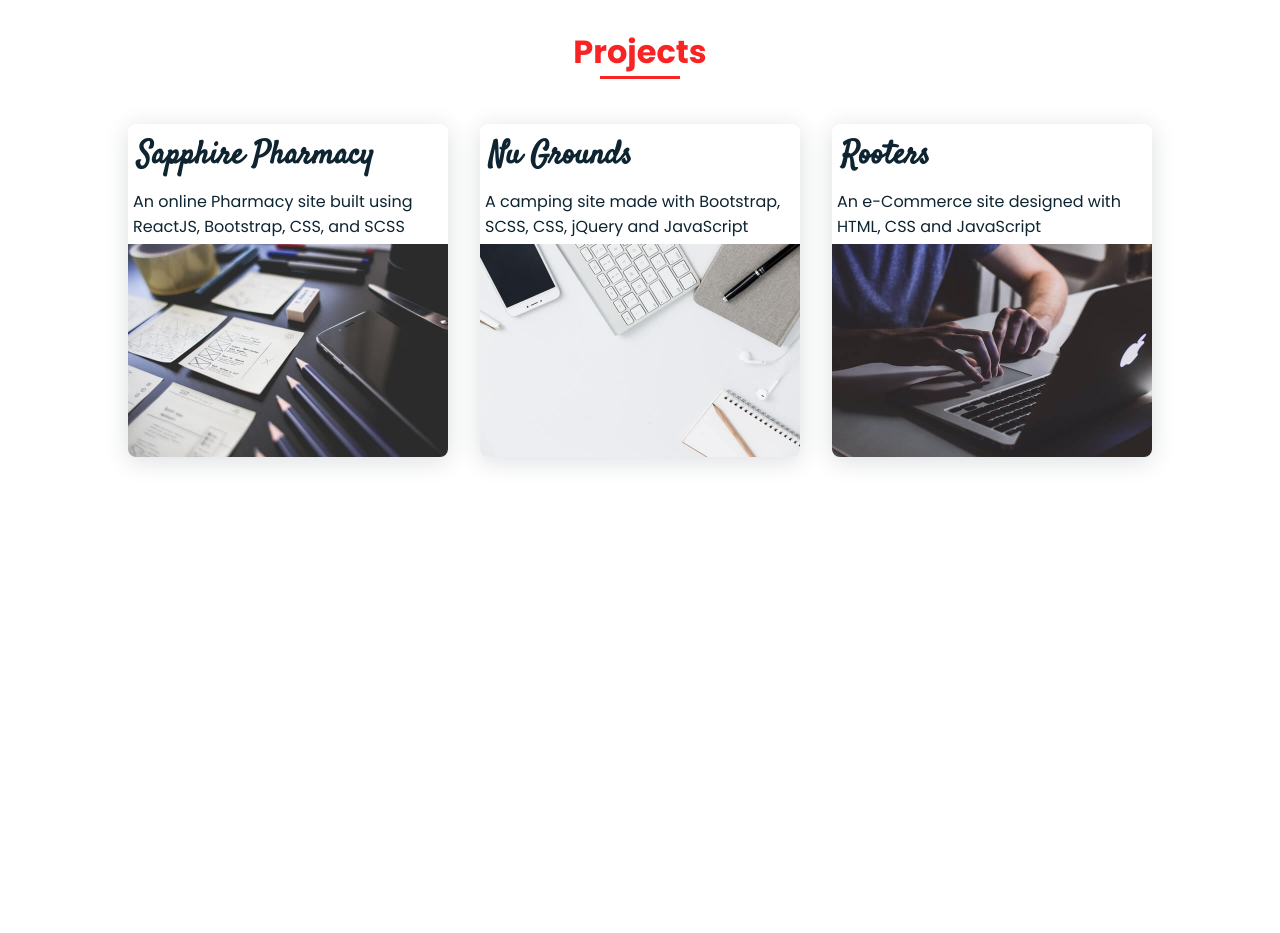
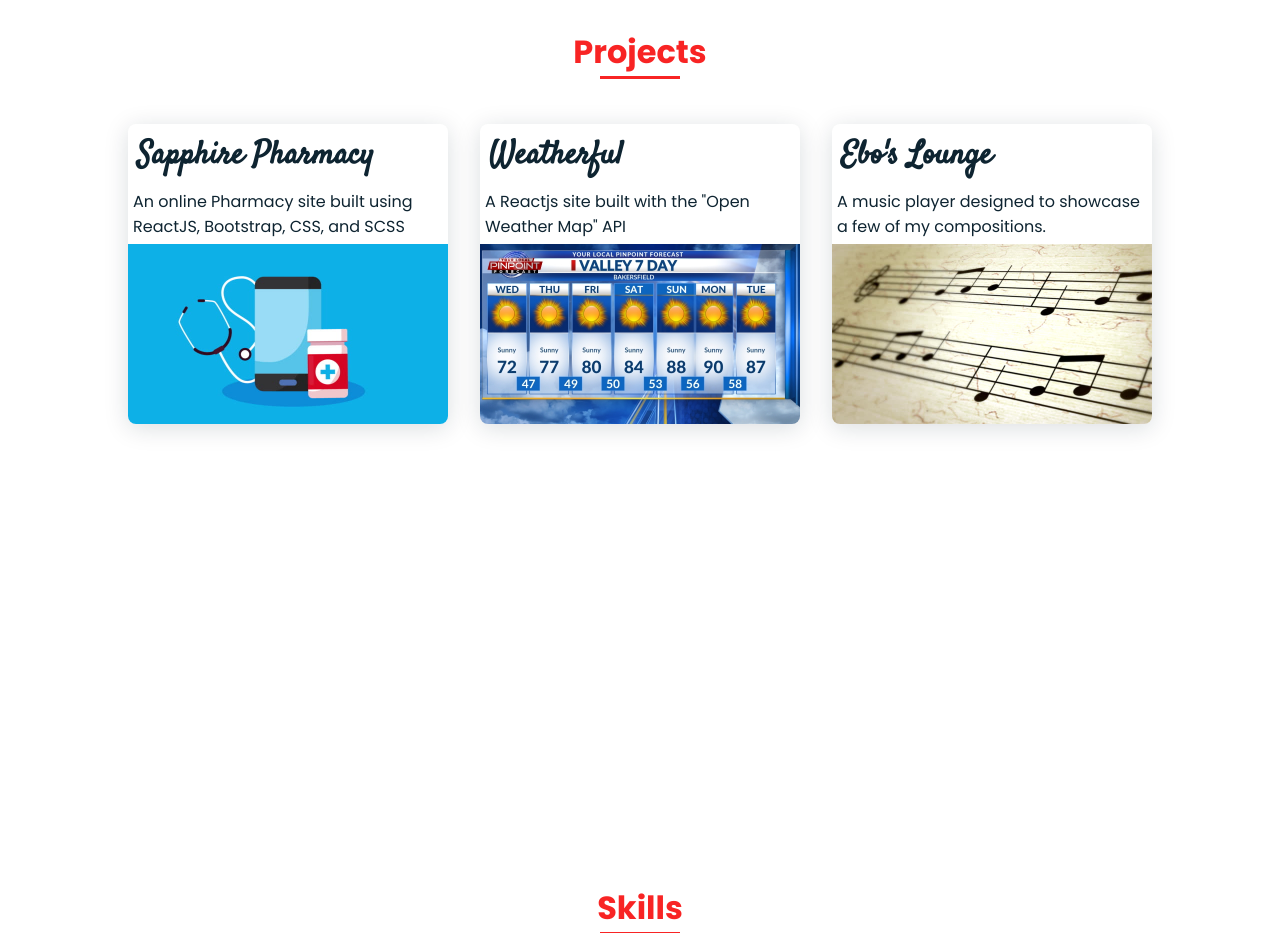
Before and after one commit to mkinful/ebo-1, a plain HTML site: page index.html in a window 1280 px wide. Shown: the part 1440-2373 px from the top of the page. Drawn offline with nearby package versions, Linux system fonts and the light colour scheme.

Commit message:
minor updates

```diff
--- a/index.html
+++ b/index.html
@@ -21,7 +21,7 @@
         <header class="main-header">
             <nav class="nav bd-grid">
                 <div>
-                    <a href="resume/resume.pdf" download="resume" class="nav__link">Download My Resume</a>
+                    <a href="resume/my_resume.pdf" download="resume" class="nav__link">Download My Resume</a>
                 </div>
 
                 <div class="nav__menu" id="nav-menu">
@@ -85,17 +85,17 @@
                         <div class="work__img">
                             <h1 class="pages">Sapphire Pharmacy</h1>
                             <p class="pages-text">An online Pharmacy site built using ReactJS, Bootstrap, CSS, and SCSS</p>
-                            <a href="https://sapphirepharmacy.netlify.app" target="_blank"><img src="images/work1.jpg" ></a>
+                            <a href="https://sapphirepharmacy.netlify.app" target="_blank"><img src="images/pharm.jpg" ></a>
                         </div>
                         <div class="work__img">
-                            <h1 class="pages">Nu Grounds</h1>
-                            <p class="pages-text">A camping site made with Bootstrap, SCSS, CSS, jQuery and JavaScript</p>
-                            <a href="https://camping-grounds.netlify.app" target="_blank"><img src="images/work2.jpg"></a>
+                            <h1 class="pages">Weatherful</h1>
+                            <p class="pages-text">A Reactjs site built with the "Open Weather Map" API</p>
+                            <a href="https://weatherfore.netlify.app/" target="_blank"><img src="images/weather.jpg"></a>
                         </div>
                         <div class="work__img">
-                            <h1 class="pages">Rooters</h1>
-                            <p class="pages-text">An e-Commerce site designed with HTML, CSS and JavaScript</p>
-                            <a href="http://www.rooterweller.com/" target="_blank"><img src="images/work3.jpg"></a>
+                            <h1 class="pages">Ebo's Lounge</h1>
+                            <p class="pages-text">A music player designed to showcase a few of my compositions.</p>
+                            <a href="https://musiclounge.netlify.app/" target="_blank"><img src="images/music.jpg"></a>
                         </div>
                     </div>
                 </section>
```
Also changed, not shown: images/music.jpg (added), images/pharm.jpg (added), images/rooters.jfif (deleted), images/sapphire.jfif (deleted), images/weather.jpg (added), images/work1.jpg (deleted), images/work2.jpg (deleted), images/work3.jpg (deleted), images/work4.jpg (deleted), images/work5.jpg (deleted), images/work6.jpg (deleted), 2 other files.
